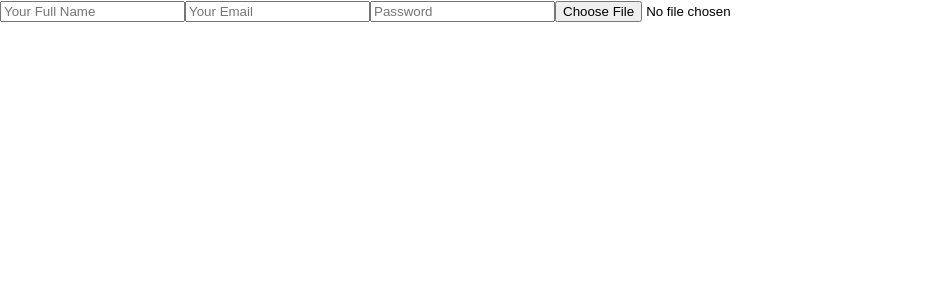
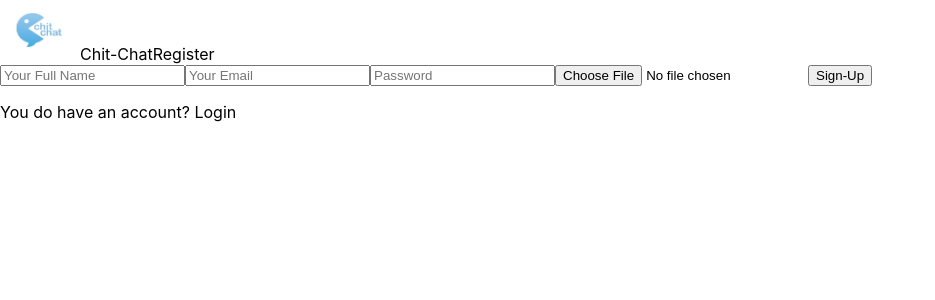
Before and after one commit to Tushar20-20Mahajan/Chit_Chat, a React (Create React App) app: page / in a window 1280 px wide. Shown: the top 300 px of the page, without its empty margins (0-935 px from the left). Built offline with nearby package versions, Linux system fonts and the light colour scheme.

Commit message:
Changes Done and Files Added

```diff
--- a/package.json
+++ b/package.json
@@ -9,6 +9,7 @@
     "react": "^18.2.0",
     "react-dom": "^18.2.0",
     "react-scripts": "5.0.1",
+    "sass": "^1.69.5",
     "web-vitals": "^2.1.4"
   },
   "scripts": {
--- a/src/pages/Register.jsx
+++ b/src/pages/Register.jsx
@@ -1,15 +1,21 @@
 import React from 'react'
+import logo from "../assets/logo.png"
 
 export const Register = () => {
   return (
    <div className='formContainer'>
     <div className='formWrapper'>
+    <img src={logo} style={{width:80 , height:60}} alt="Image Loading..." />
+        <span className='logo'>Chit-Chat</span>
+        <span className='title'>Register</span>
     <form>
         <input type='text' placeholder='Your Full Name'></input>
         <input type='email' placeholder='Your Email'></input>
         <input type='password' placeholder='Password'></input>
         <input type='file'></input>
+        <button>Sign-Up</button>
     </form>
+    <p>You do have an account? Login</p>
     </div>
    </div>
   )
```
Also changed, not shown: src/assets/logo.png (added), 1 other file (tests, documents, lock files or other folders).
